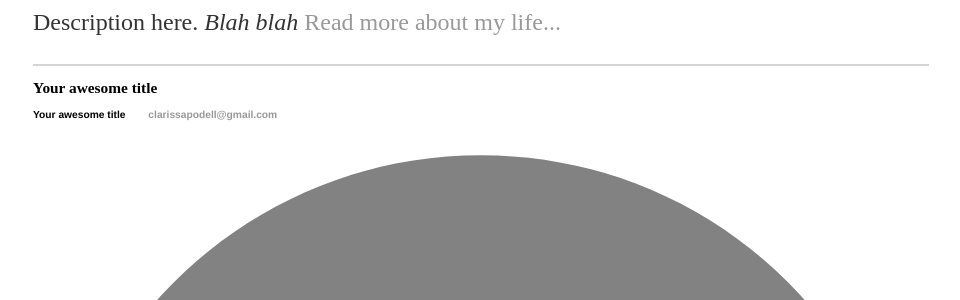
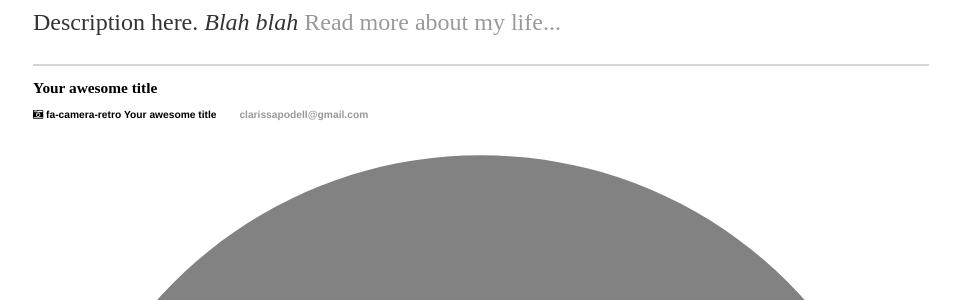
Before and after one commit to c1arissa/c1arissa.github.io, a Jekyll site: the page built from index.html, in a window 1280 px wide. Shown: the part 191-491 px from the top of the page, without its empty margins (159-1119 px from the left). Built offline with Jekyll 4.4.1, drawn with Linux system fonts in a browser that asks for light colours; nearby versions of some CDN libraries; library files that are not in the unit come from our copies.

Commit message:
Update footer.html

```diff
--- a/_includes/footer.html
+++ b/_includes/footer.html
@@ -7,6 +7,7 @@
     <div class="footer-col-wrapper">
       <div class="footer-col  footer-col-1">
         <ul class="contact-list">
+          <i class="fa fa-camera-retro"></i> fa-camera-retro
           <li>{{ site.title }}</li>
           <li><a href="mailto:{{ site.email }}">{{ site.email }}</a></li>
         </ul>
```
